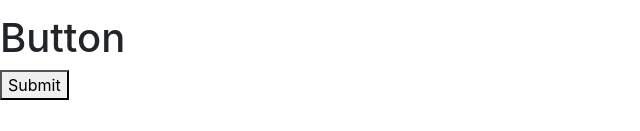
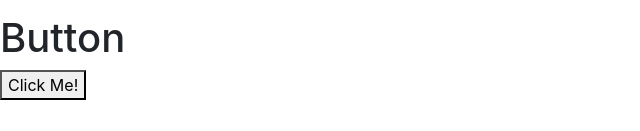
Before and after one commit to rmstibbard/week-10--advanced-react, a React (Create React App) app: page / in a window 1280 px wide. Shown: the part 666-797 px from the top of the page, without its empty margins (0-640 px from the left). Built offline with nearby package versions, Linux system fonts and the light colour scheme.

Commit message:
Counter button

```diff
--- a/src/components/Button.js
+++ b/src/components/Button.js
@@ -2,37 +2,31 @@ import React, { Component } from "react";
 
 class Button extends Component {
     constructor(props) {
-
         super(props);
 
         this.state = {
-            count: 0,
+            clicks: 0,
         };
 
-        this.handleUpdate = this.handleUpdate.bind(this);
-
+        this.handleClick = this.handleClick.bind(this);
     }
 
-    handleUpdate() {
-        // destructure props to get the handleSubmit function
-        // this must be passed in from the parent
-        let { handleSubmit } = this.props;
+    handleClick() {
+        const { clicks } = this.state;
+        let count = clicks + 1;
 
-        // now, call the passed in handleSubmit function
-        // and pass it the current value of count
-        handleSubmit(this.state.count);
+        this.setState({ clicks: count });
 
+        this.props.handleUpdate(count);
     }
 
     render() {
-        let { count } = this.state;
-
         return (
-            <button onClick={this.handleUpdate}>Submit</button>
+            <>
+                <button onClick={this.handleClick}>Click Me!</button>
+            </>
         );
-
     }
-
 }
 
 export default Button;
```
